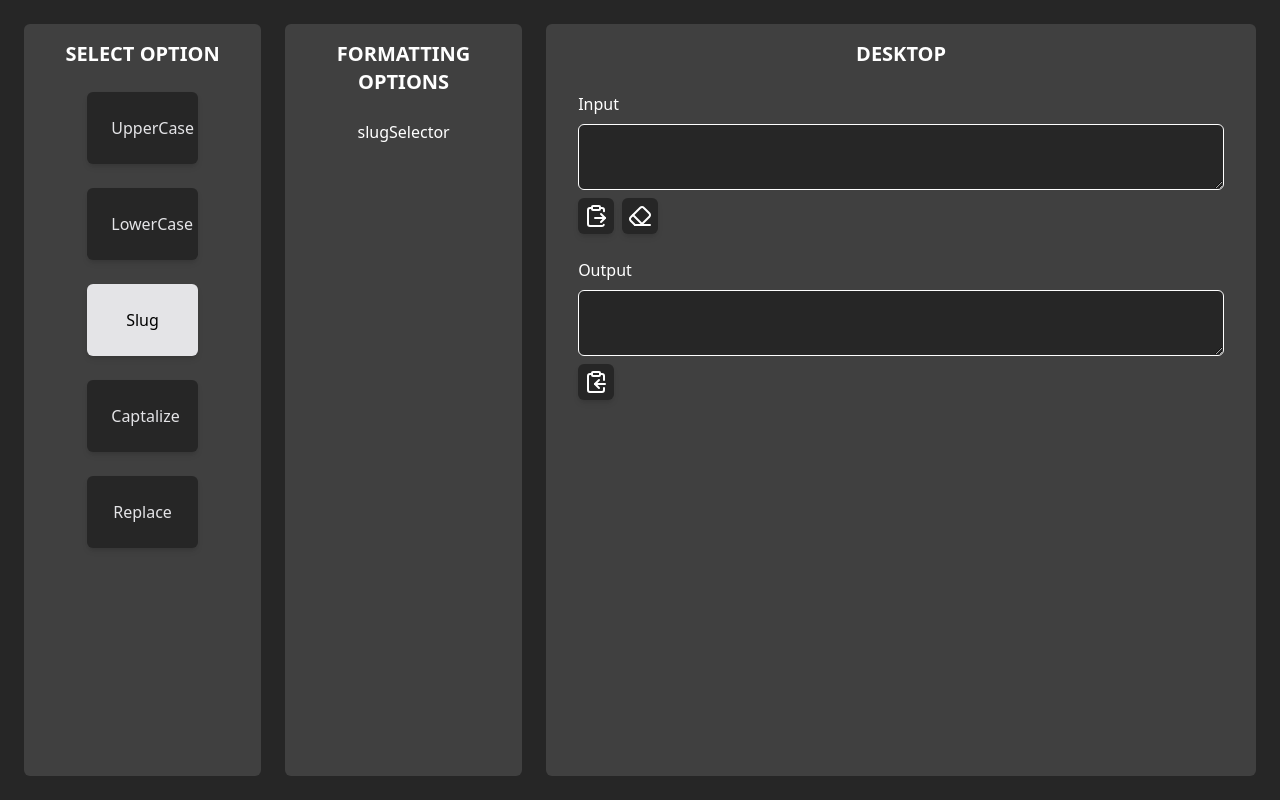
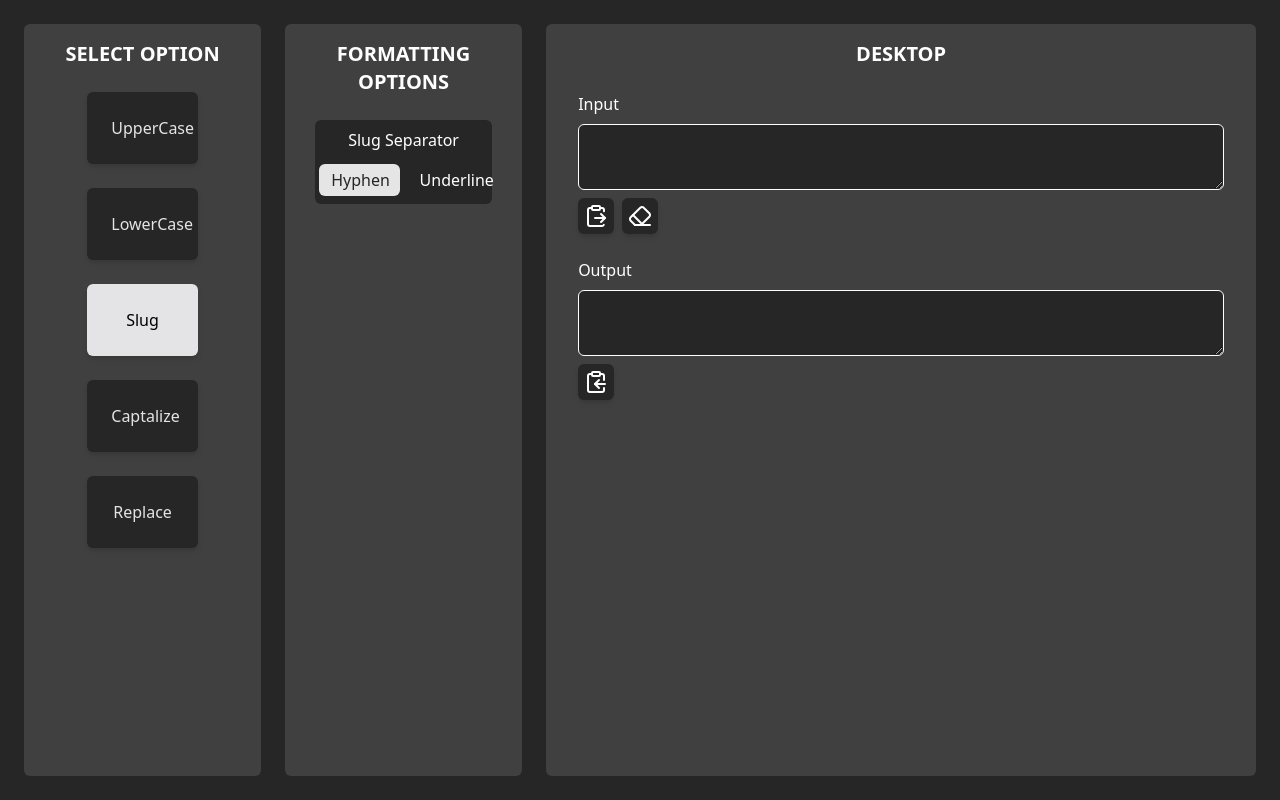
Before and after one commit to rychardaniel/react-text-formatter, a React (Vite) app: page / in a window 1280 px wide. Both pictures are taken after a click on the button "Slug". Built offline with nearby package versions, Linux system fonts and the light colour scheme.

Commit message:
terminar a implementação do Slug Separator

```diff
--- a/src/components/FormattingOptions.jsx
+++ b/src/components/FormattingOptions.jsx
@@ -45,7 +45,12 @@ const FormattingOptions = ({ options, setOptions }) => {
             );
         }
         if (options.type === 3) {
-            return <SlugSelector />;
+            return (
+                <SlugSelector
+                    options={options}
+                    changeSlugSeparator={changeSlugSeparator}
+                />
+            );
         }
         if (options.type === 5) {
             return <h1 className="text-white">Em desenvolvimento</h1>;
@@ -54,7 +59,9 @@ const FormattingOptions = ({ options, setOptions }) => {
 
     return (
         <div className="bg-neutral-700 w-full md:w-1/5 rounded-md p-2 text-center">
-            <Title>FORMATTING OPTIONS</Title>
+            <div>
+                <Title>FORMATTING OPTIONS</Title>
+            </div>
             <div className="flex flex-col gap-6 items-center">
                 {renderOptions()}
             </div>
--- /dev/null
+++ b/src/components/SlugButtonOption.jsx
@@ -0,0 +1,21 @@
+const SlugButtonOption = ({
+    children,
+    options,
+    changeSlugSeparator,
+    value,
+}) => {
+    return (
+        <button
+            className={`px-3 py-1 w-1/2 rounded-md cursor-pointer active:scale-95 transition transform duration-150 focus:outline-none ${
+                options.slugSeparator === value
+                    ? "text-neutral-800 bg-neutral-200"
+                    : "text-white bg-neutral-800"
+            }`}
+            onClick={() => changeSlugSeparator(value)}
+        >
+            {children}
+        </button>
+    );
+};
+
+export default SlugButtonOption;
--- a/src/components/SlugSelector.jsx
+++ b/src/components/SlugSelector.jsx
@@ -1,5 +1,27 @@
-const slugSelector = () => {
-    return <div className="text-white">slugSelector</div>;
+import SlugButtonOption from "./SlugButtonOption";
+
+const slugSelector = ({ options, changeSlugSeparator }) => {
+    return (
+        <div className="bg-neutral-800 w-4/5 rounded-md p-2 gap-3 flex flex-col text-white">
+            <h3>Slug Separator</h3>
+            <div className="flex gap-2 justify-center">
+                <SlugButtonOption
+                    options={options}
+                    changeSlugSeparator={changeSlugSeparator}
+                    value={"-"}
+                >
+                    Hyphen
+                </SlugButtonOption>
+                <SlugButtonOption
+                    options={options}
+                    changeSlugSeparator={changeSlugSeparator}
+                    value={"_"}
+                >
+                    Underline
+                </SlugButtonOption>
+            </div>
+        </div>
+    );
 };
 
 export default slugSelector;
```
